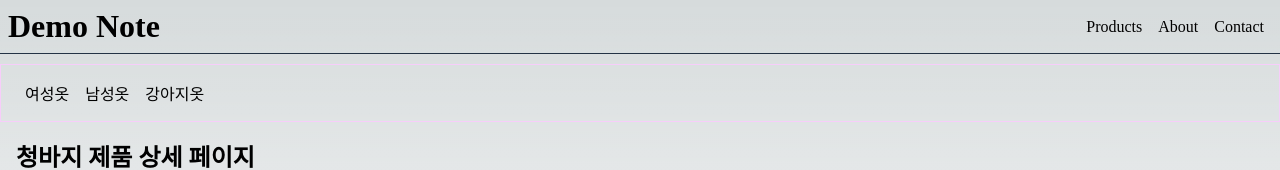
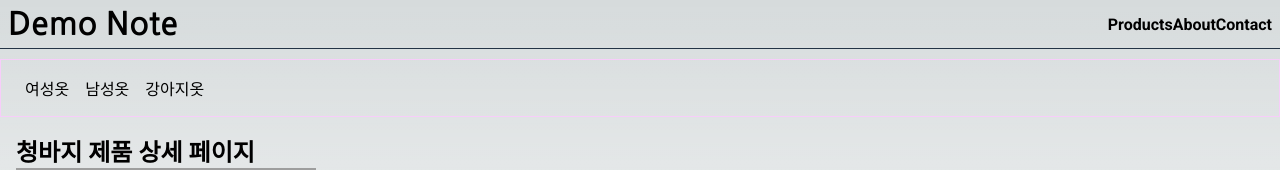
Before and after one commit to yurim45/practice-nextjs13, a Next.js app: page /products/1 in a window 1280 px wide. Shown: the top 170 px of the page. Built offline with nearby package versions, Linux system fonts and the light colour scheme; grey boxes are pictures that could not be loaded.

Commit message:
폰트 적용

```diff
--- a/src/app/layout.tsx
+++ b/src/app/layout.tsx
@@ -1,6 +1,7 @@
 import React, { ReactNode } from 'react';
 import Link from 'next/link';
 import { Metadata } from 'next';
+import { Nanum_Gothic, Roboto } from 'next/font/google';
 
 import './globals.css';
 import styles from './layout.module.css';
@@ -11,16 +12,20 @@ export const metadata: Metadata = {
   icons: { icon: '/favicon.ico' },
 };
 
+// 폰트 적용
+const nanumGothic = Nanum_Gothic({ weight: '700', subsets: ['latin'] });
+const roboto = Roboto({ weight: '700', subsets: ['latin'] });
+
 export default function RootLayout({ children }: { children: ReactNode }) {
   return (
     <html lang='en'>
       <head></head>
       <body>
         <header className={styles.header}>
-          <h1>
+          <h1 className={nanumGothic.className}>
             <Link href='/'>Demo Note</Link>
           </h1>
-          <nav className={styles.nav}>
+          <nav className={(styles.nav, roboto.className)}>
             <Link href='/products'>Products</Link>
             <Link href='/about'>About</Link>
             <Link href='/contact'>Contact</Link>
--- a/src/app/page.tsx
+++ b/src/app/page.tsx
@@ -1,12 +1,8 @@
 import React from 'react';
 import os from 'os'; // 노드 APIs
 import Image from 'next/image';
-import { Inter } from 'next/font/google';
 
 import Counter from '@/components/Counter';
-
-// 폰트 적용
-const inter = Inter({ subsets: ['latin'] });
 
 export default function Home() {
   console.log('안녕! - 서버'); // 서버 컴포넌트로 동작하므로 브라우저가 아닌 터미널에서 확인 가능
@@ -14,7 +10,7 @@ export default function Home() {
 
   return (
     <>
-      <h1 className={inter.className}>홈페이지!</h1>
+      <h1>홈페이지!</h1>
       <Counter />
       {/* 외부 이미지를 사용하려면 next.config에 등록하고 width, height를 지정해야 함 */}
       <Image
```
